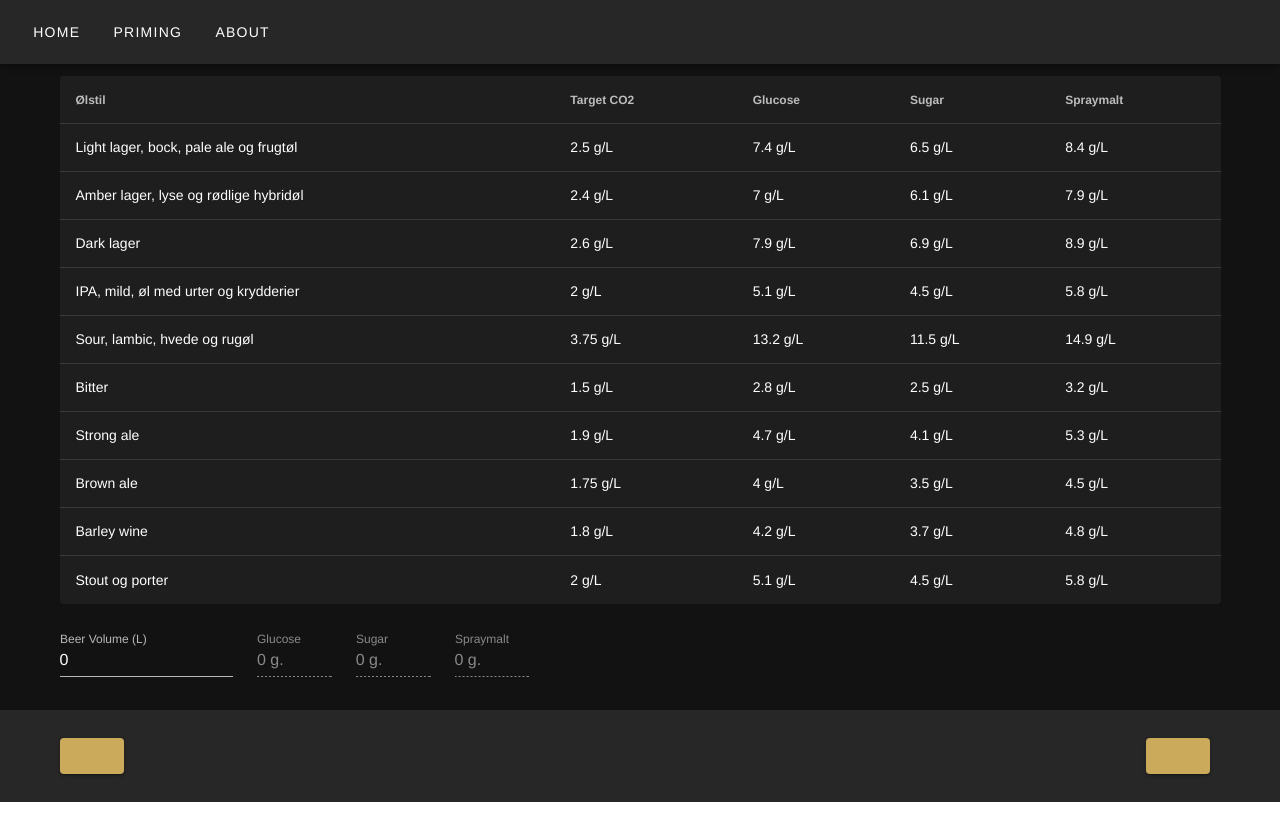
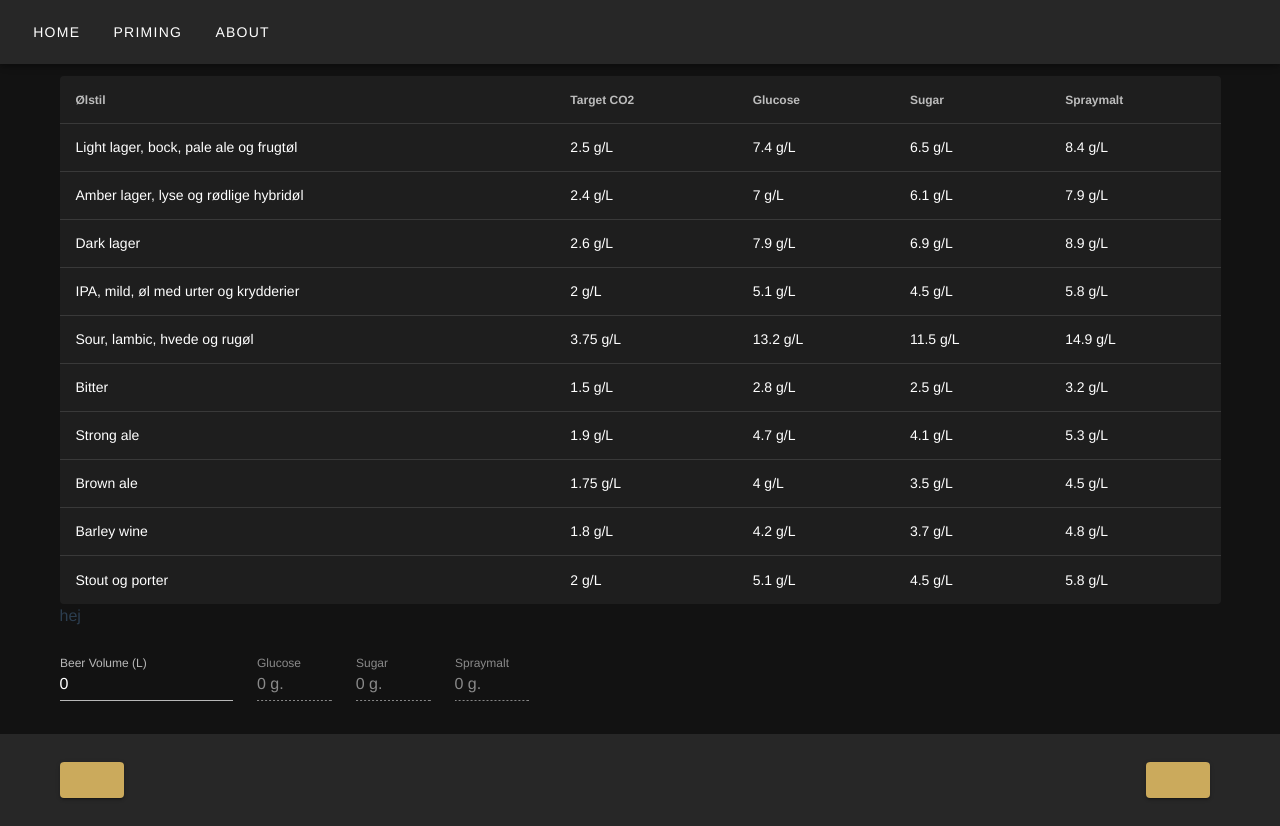
Before and after one commit to EmilMadsen/thebeerhub-ui, a Vue app: page /priming in a window 1280 px wide. Before the commit the page ends 802 px from the top, so only its background shows below. Built offline with nearby package versions, Linux system fonts and the light colour scheme; the HTML template or start-up script is replaced by a standard one.

Commit message:
Testing tower update with random text - delete again

```diff
--- a/src/views/PrimingSugar.vue
+++ b/src/views/PrimingSugar.vue
@@ -27,7 +27,7 @@
         </tbody>
       </template>
     </v-simple-table>
-
+hej
     <v-row class="mt-3">
       <v-col cols="12" md="2">
         <v-text-field
```
